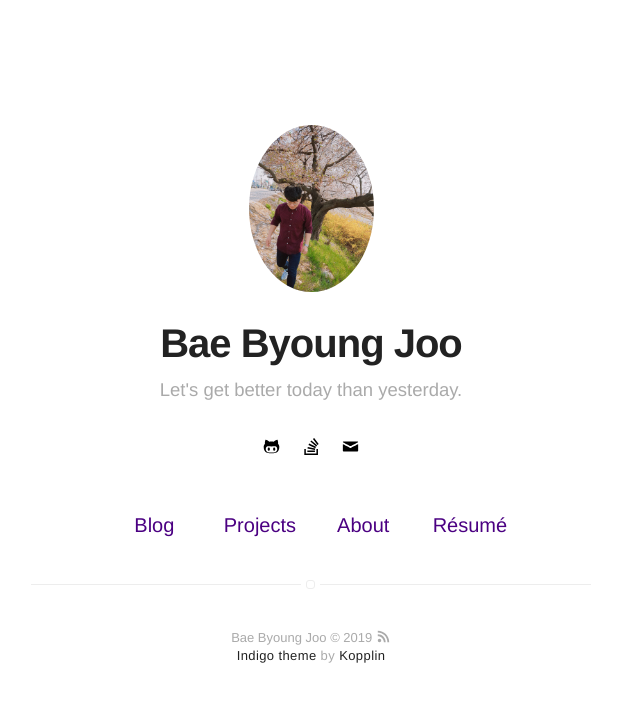
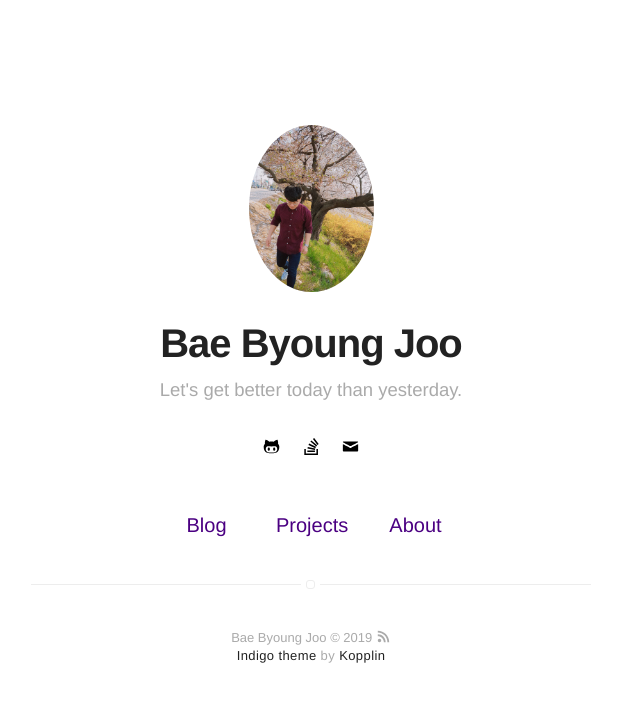
Before and after one commit to bx2j/bx2j.github.io, a Jekyll site: the page built from index.html, in a window 1280 px wide. Shown: the top 702 px of the page, without its empty margins (329-969 px from the left). Built offline with Jekyll 4.4.1, drawn with Linux system fonts in a browser that asks for light colours.

```diff
--- a/_config.yml
+++ b/_config.yml
@@ -12,7 +12,7 @@ picture: assets/images/profile.jpg
 
 # If you want to include your resume, set to true
 # and specify source (external or local).
-resume: true
+resume: false
 resume-external: true
 resume-url: https://google.com/?q=my+resume
 
@@ -32,7 +32,7 @@ permalink: /:title/
 # if you don't want comments in your posts, leave categories empty
 disqus:
   shortname: mydisqus # enter this from your disqus account
-  categories: [blog, project, Server] # only show disqus for posts that have these categories
+  categories: [blog, project, server] # only show disqus for posts that have these categories
 
 # if you don't have any of social below, comment the line
 # facebook: myfacebook
```
